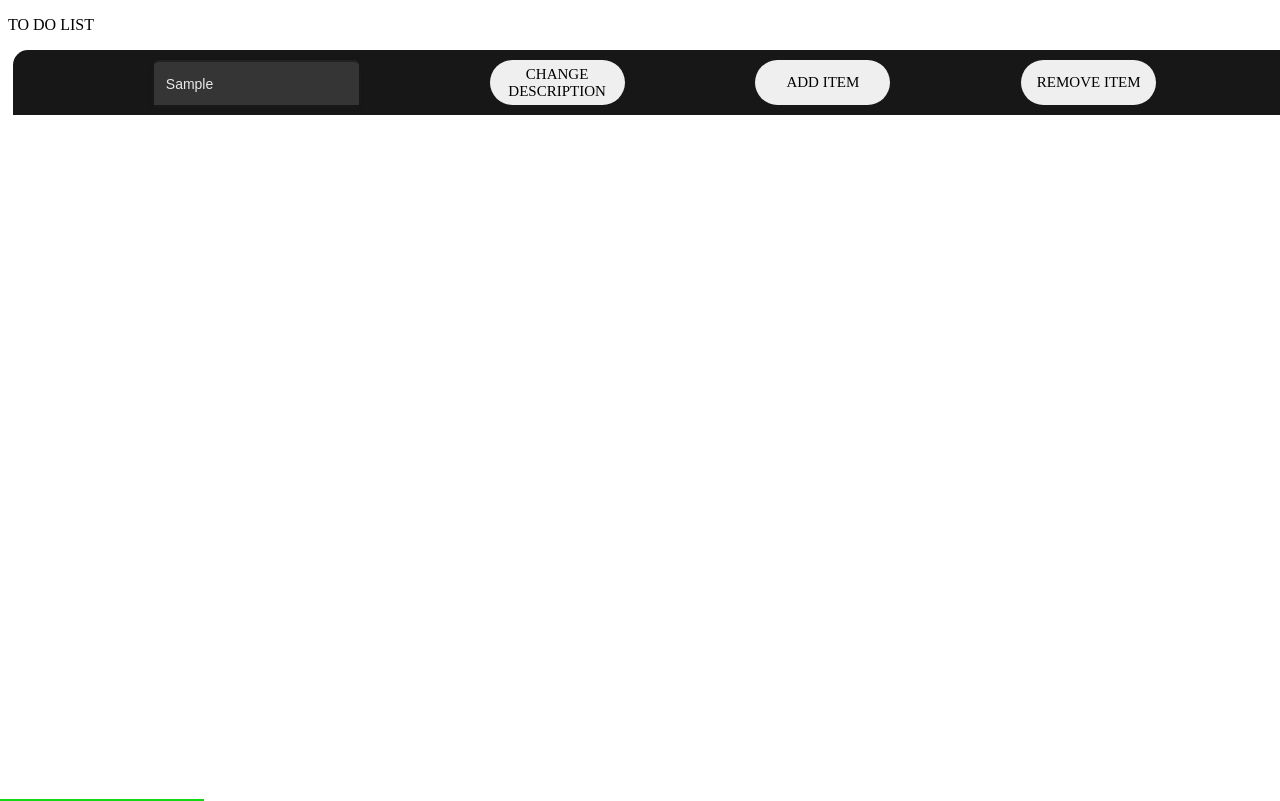
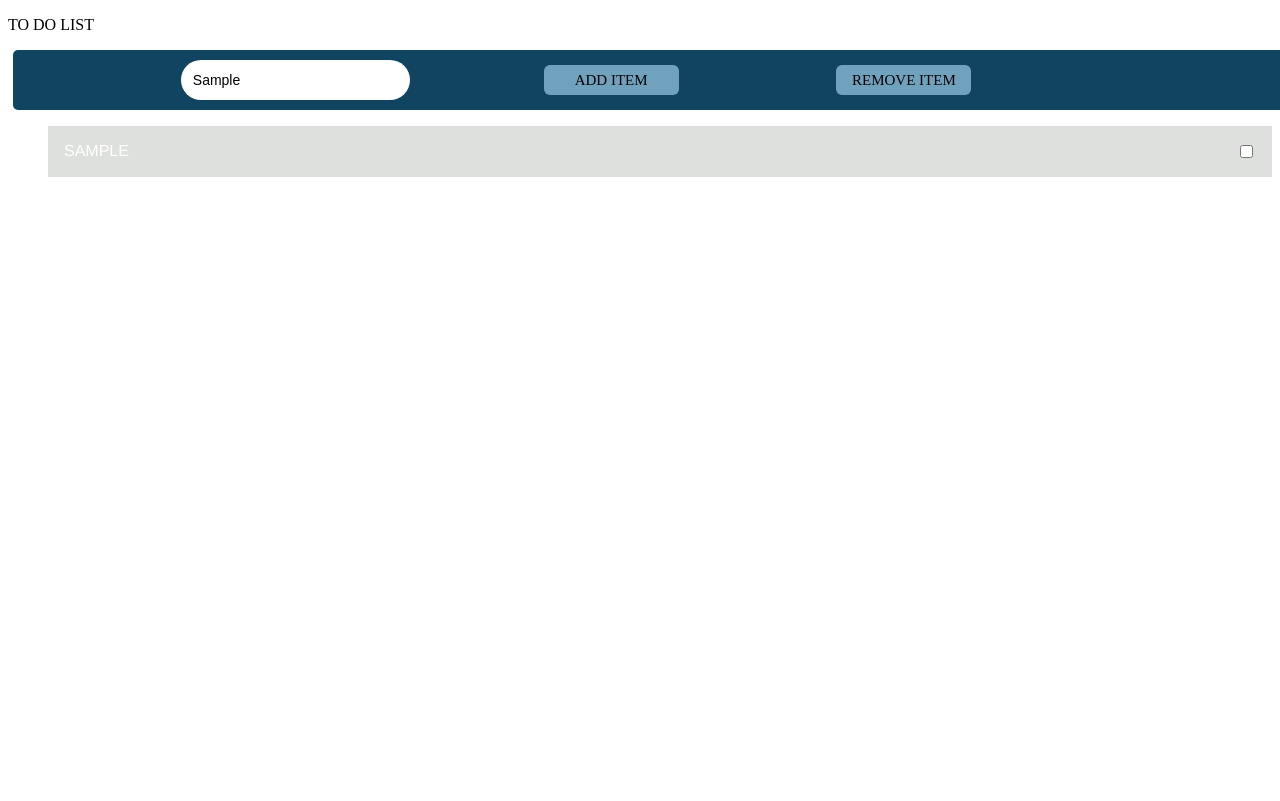
Before and after one commit to princeofnubia/devmasters, a plain HTML site: page yinkson/list/list.html in a window 1280 px wide. Both pictures are taken after typing "Sample" into the empty fields and a click on the button "ADD ITEM". Drawn offline with Linux system fonts and the light colour scheme.

Commit message:
updated list

```diff
--- a/yinkson/list/list.css
+++ b/yinkson/list/list.css
@@ -3,24 +3,12 @@
    display: flex;
     width: 180px;
     margin: 10px 5px;
-   color: rgb(20, 216, 20);
+
+
   }
 
-  .textInputWrapper:before {
-    transition: border-bottom-color 200ms cubic-bezier(0.4, 0, 0.2, 1) 0ms;
-    border-bottom: 1px solid rgba(0, 0, 0, 0.42);
-  }
 
-  .textInputWrapper:before,
-  .textInputWrapper:after {
-    content: "";
-    left: 0;
-    right: 0;
-    position: absolute;
-    pointer-events: none;
-    bottom: -1px;
-    width: 204px;
-  }
+
 
   .textInputWrapper:focus-within:before {
     border-bottom: 2px solid;
@@ -31,15 +19,8 @@
     border-bottom: 5px solid whitesmoke;
   }
 
-  .textInputWrapper:focus-within:before {
-    border-bottom: 1px solid rgb(20, 216, 20);
-    transform: scaleX(1);
-  }
 
-  .textInputWrapper:focus-within:after {
-    border-bottom: 2px solid  rgb(20, 216, 20);
-    transform: scaleX(1);
-  }
+
 
   .textInputWrapper:after {
     content: "";
@@ -54,89 +35,90 @@
     transition: opacity 250ms cubic-bezier(0, 0, 0.2, 1) 0ms;
     opacity: 1;
     user-select: none;
-    color: rgba(255, 255, 255, 0.45);
+    color: rgb(81, 73, 73);
   }
 
   .textInputWrapper .textInput {
     border-radius: 5px 5px 0px 0px;
-    box-shadow: 0px 2px 5px rgb(35 35 35 / 30%);
+    border-radius: 3em;
     max-height: 36px;
-    background-color: #252525;
-    transition-timing-function: cubic-bezier(0.25, 0.8, 0.25, 1);
-    transition-duration: 200ms;
-    transition-property: background-color;
-    color: #e8e8e8;
+    background-color: rgb(186, 222, 242);
+    color: black;
     font-size: 14px;
     font-weight: 500;
     padding: 12px;
     width: 100%;
-    border-left: none;
-    border-bottom: none;
-    border-right: none;
+    border: none;
   }
+  .textInputWrapper .textInput:hover{
 
+
+  }
   .textInputWrapper .textInput:focus,
   .textInputWrapper .textInput:active {
     outline: none;
+    box-shadow:inset 0px 2px px 2px gray;
   }
 
   .textInputWrapper:focus-within .textInput,
   .textInputWrapper .textInput:focus,
   .textInputWrapper .textInput:active {
-    background-color: #353535;
+    background-color: #fff;
   }
 
   .textInputWrapper:focus-within .textInput::placeholder {
-    opacity: 0;
+    opacity: -1;
   }
 
   button {
     width: 9em;
-    height: 3em;
-    border-radius: 30em;
+    height: 2em;
+
+    border-radius: 6px;
     font-size: 15px;
     font-family: inherit;
-    border: none;
-    position: relative;
+    border:none;
+    outline: none;
+    align-self: center;
     overflow: hidden;
-    z-index: 1;
-    box-shadow: 6px 6px 12px #e2dede
-                -6px -6px 12px #e7dbdb;
+    padding: 5px;
+    background-color: rgb(113,162,189,1);
+
+    /* box-shadow: 0px 2px 5px 2px rgb(140, 138, 138);  */
+
    }
 
-   button::before {
-    content: '';
-    width: 0;
-    height: 3em;
-    border-radius: 30em;
-    position: absolute;
-    top: 0;
-    left: 0;
-    background-image: linear-gradient(to right, #0fd850 0%, #f9f047 100%);
-    transition: .5s ease;
-    display: block;
-    z-index: -1;
+
+
+   button:hover{
+
+    border-radius: 7px;
+    background-color: white !important;
+    /* box-shadow: 0px 2px 5px 2px gray !important;;  */
+
    }
 
-   button:hover::before {
-    width: 9em;
-   }
-#inputbox{
-    display: flex;
 
-
-}
 div.textInputWrapper {
     display: flex;
     padding: 10px;
+
     justify-content:space-evenly;
     width:100%;
-    border-radius: 15px 0px;
-    background-color: #171717;
+    height: 50%;
+
+    border-radius: 5px;
+    background-color:rgb(16, 68, 97,1)
+    /* box-shadow: 6px 2px 8px 8px rgb(236, 233, 233),
+                    -6px -6px 12px rgb(250, 248, 248); */
 
 
 
 }
+
+
+
+
 
 .taskList {
     display: flex;
@@ -146,19 +128,23 @@ div.textInputWrapper {
 
 li{
     list-style-type: none;
+    text-transform: uppercase;
+
 }
 
 
 
 
 li:nth-child(even) {
-    background-color:whitesmoke;
+    color:rgb(86, 80, 80) !important;
+    background-color:white;
     font-family: 'Franklin Gothic Medium', 'Arial Narrow', Arial, sans-serif;
 }
 
 li:nth-child(odd) {
     background-color:rgb(222, 224, 221);
-    color:rgb(52, 48, 48);
+    color: white !important;
+    font-family: 'Franklin Gothic Medium', 'Arial Narrow', Arial, sans-serif;
 }
 
 .taskList:hover {
--- a/yinkson/list/list.html
+++ b/yinkson/list/list.html
@@ -14,8 +14,8 @@
     <div class="textInputWrapper">
      <div id="inputbox">  <input placeholder="Type Here" type="text" class="textInput" id="inputBox">
     </div>
-
-    <button id="descriptionButton">CHANGE DESCRIPTION</button>
+<!--
+    <button id="descriptionButton">CHANGE DESCRIPTION</button> -->
     <button id="addButton">ADD ITEM</button>
     <button id="removeButton">REMOVE ITEM</button>
 </div>
@@ -26,6 +26,7 @@
 
 
 
+
     <script src="list.js" ></script>
     </div>
 </body>
--- a/yinkson/list/list.js
+++ b/yinkson/list/list.js
@@ -1,41 +1,16 @@
 const inputText = document.getElementById("inputBox");
 const p = document.querySelector("p");
 const addButton = document.getElementById("addButton");
-const descriptionButton = document.getElementById("descriptionButton");
+// const descriptionButton = document.getElementById("descriptionButton");
 const disableButton = document.getElementById("descriptorButton");
 const removeButton = document.getElementById("removeButton");
 const listItem = document.getElementsByTagName("inputBox");
 let ul = document.getElementById("taskList");
 let source;
-for (let i = 0; i < listItem.length; i++) {
-  listItem[i].addEventListener("mouseover", () => {
-    listItem[i].textContent = listItem[i].textContent.toUpperCase();
-  });
-  listItem[i].addEventListener("mouseout", () => {
-    listItem[i].textContent = listItem[i].textContent.toLowerCase();
-  });
-  listItem[i].addEventListener("dblclick", (e) => {
-    //  if(e.target.tagName=="LI"){
-    //     let li=e.target;
-    //     let ul = li.parentNode;
-    //     ul.removeChild(li);
-    e.target.remove();
-  });
 
-  inputText.addEventListener("mouseover", () => {
-    inputText.style.borderColor = "black";
-  });
-}
-
-const changeDescription = () => {
-  if (inputText.value == "") {
-    return;
-  }
-  p.textContent = inputText.value + ":";
-};
-descriptionButton.addEventListener("click", changeDescription);
 
 addButton.addEventListener("click", () => {
+
   if (inputText.value === "") {
     return;
   }
@@ -45,6 +20,8 @@ addButton.addEventListener("click", () => {
   let span = document.createElement("span");
 
   checkList.type = "checkbox";
+  checkList.id = "check";
+
   li.setAttribute("draggable", "true");
   li.setAttribute("key", ul.children.length)
   span.innerText = inputText.value;
@@ -54,6 +31,14 @@ addButton.addEventListener("click", () => {
   li.appendChild(checkList);
 
   ul.appendChild(li);
+
+
+
+document.querySelector("checkList").addEventListener("change", () => {
+  if(document.querySelector("checkList").checked==true) {
+      document.querySelector("taskList").setAttribute("backgroundColor:green;");
+
+  }});
   li.addEventListener("dragstart", (e) => {
     console.log("I am dragging");
     source = e;
@@ -83,7 +68,7 @@ addButton.addEventListener("click", () => {
     let target = li
     let sourceID = source.target.getAttribute("key")
     let targetID = target.getAttribute("key")
-    src.target.child Nodes[0].replaceChild(target.childNodes[0])
+    // src.target.child Nodes[0].replaceChild(target.childNodes[0])
   });
 
   li.addEventListener("dragleave", (e) => {
```
